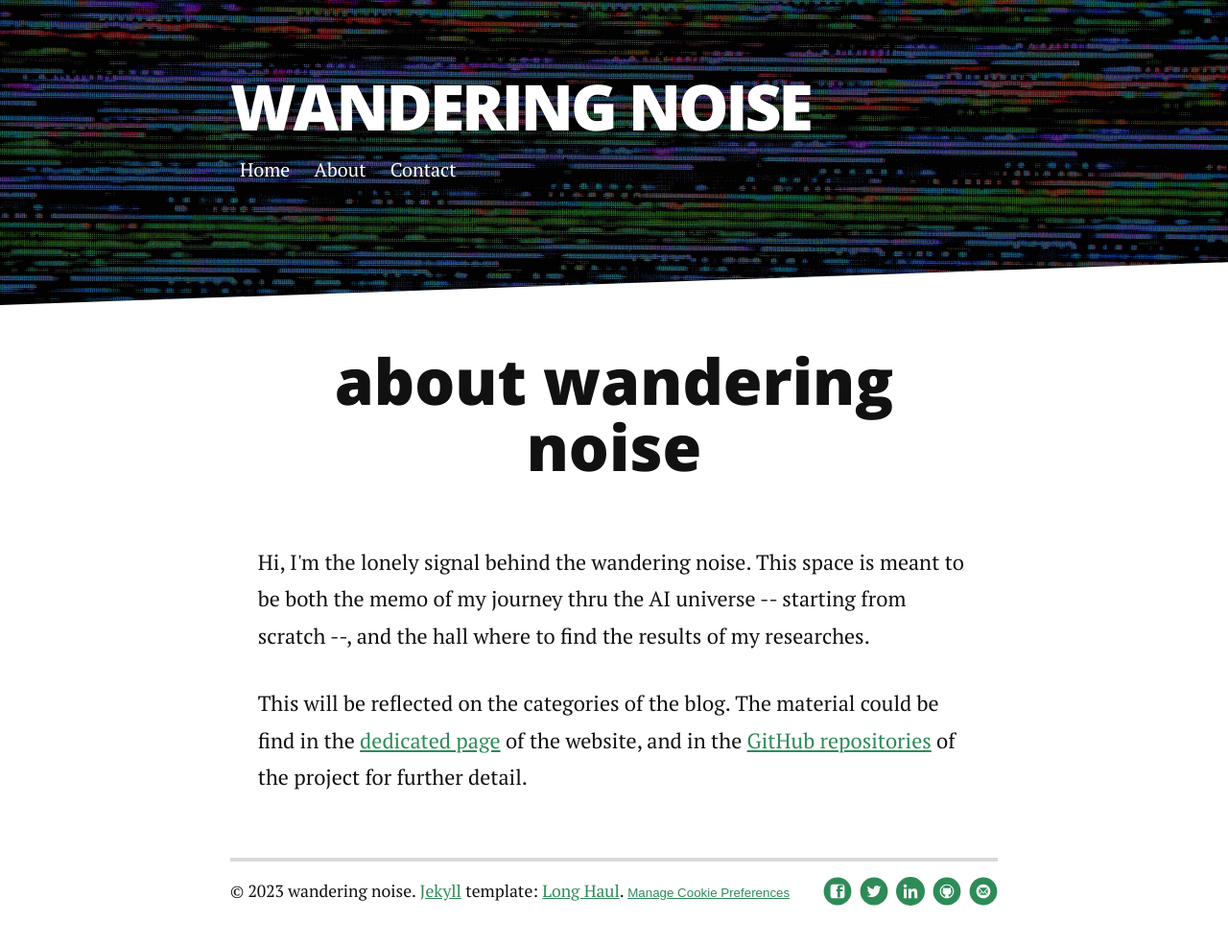
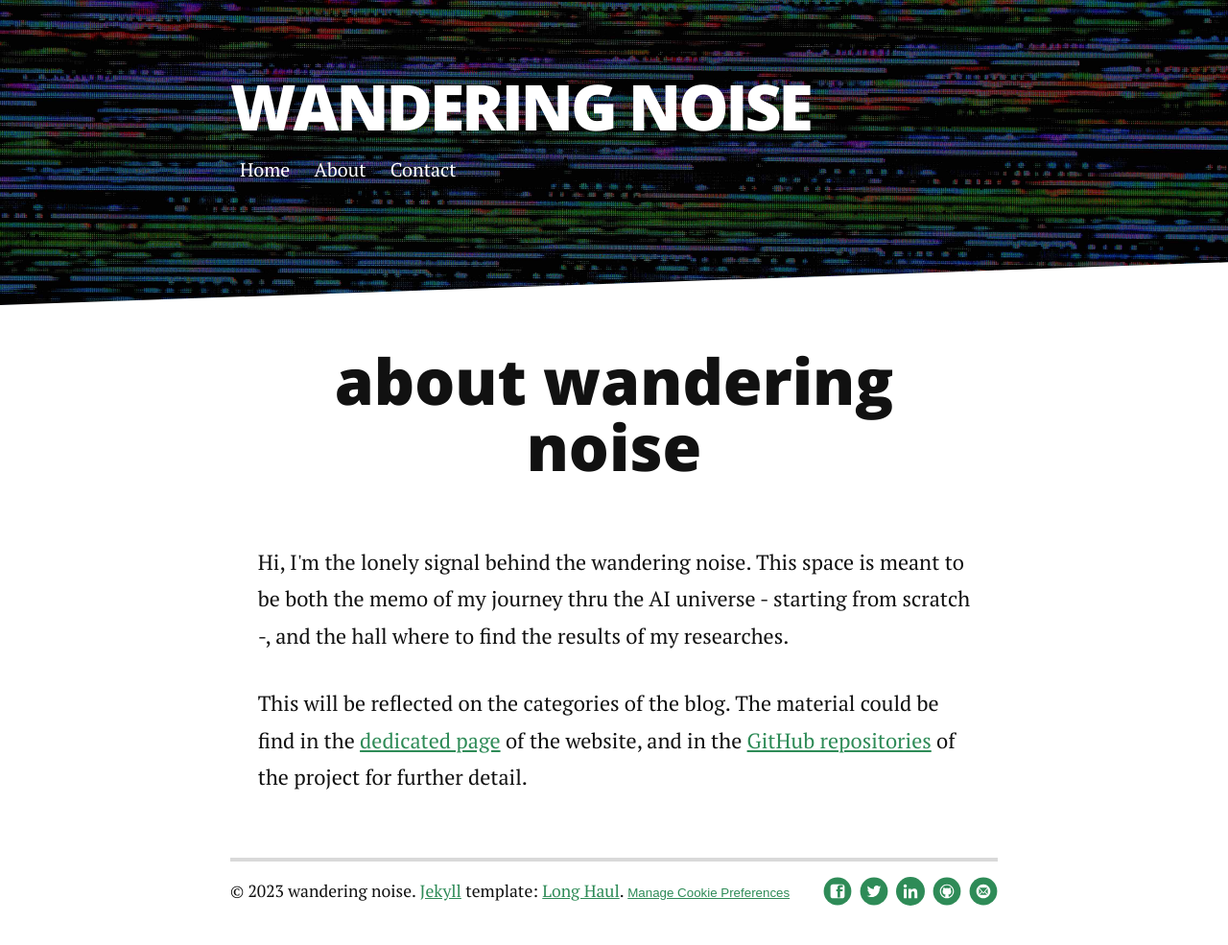
Before and after one commit to wanderingnoise/wanderingnoise.github.io, a Jekyll site: the page built from about.md, in a window 1280 px wide. Shown: the whole page at 96% size. Built offline with Jekyll 4.4.1, drawn with Linux system fonts in a browser that asks for light colours; nearby versions of some CDN libraries; a script that is not in the unit is left out; part of the change alters nothing that is shown.

```diff
--- a/about.md
+++ b/about.md
@@ -1,10 +1,10 @@
 ---
 layout: default
-title: about wandering noise
+title: about
 ---
 
 <div class="post">
 	<h1 class="pageTitle">about wandering noise</h1>
-	<p>Hi, I'm the lonely signal behind the wandering noise. This space is meant to be both the memo of my journey thru the AI universe -- starting from scratch --, and the hall where to find the results of my researches.</p>
+	<p>Hi, I'm the lonely signal behind the wandering noise. This space is meant to be both the memo of my journey thru the AI universe - starting from scratch -, and the hall where to find the results of my researches.</p>
 	<p>This will be reflected on the categories of the blog. The material could be find in the <a href="https://wanderingnoise.com/docs">dedicated page</a> of the website, and in the <a href="https://github.com/wanderingnoise/">GitHub repositories</a> of the project for further detail.</p>
 </div>
```
